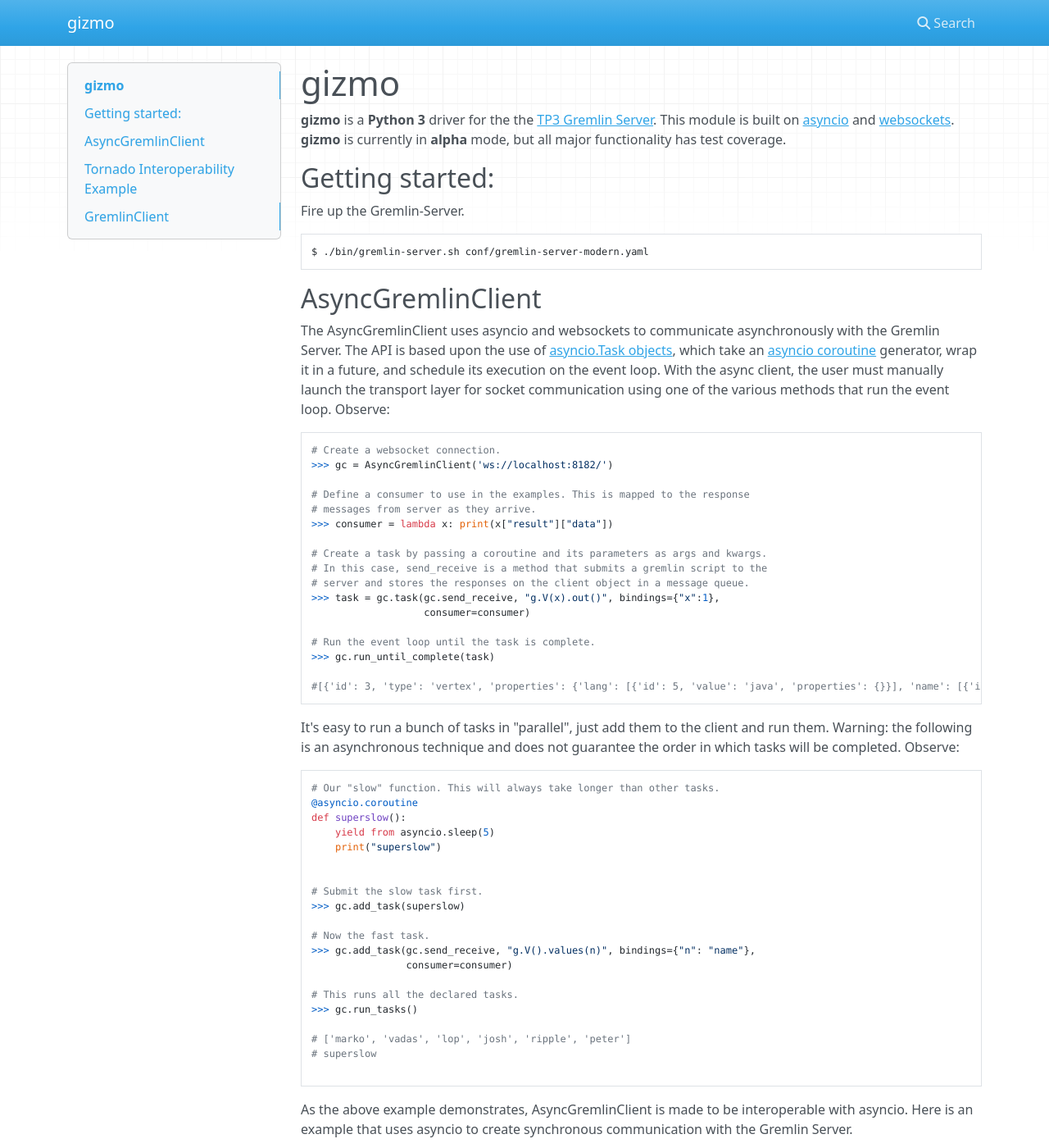
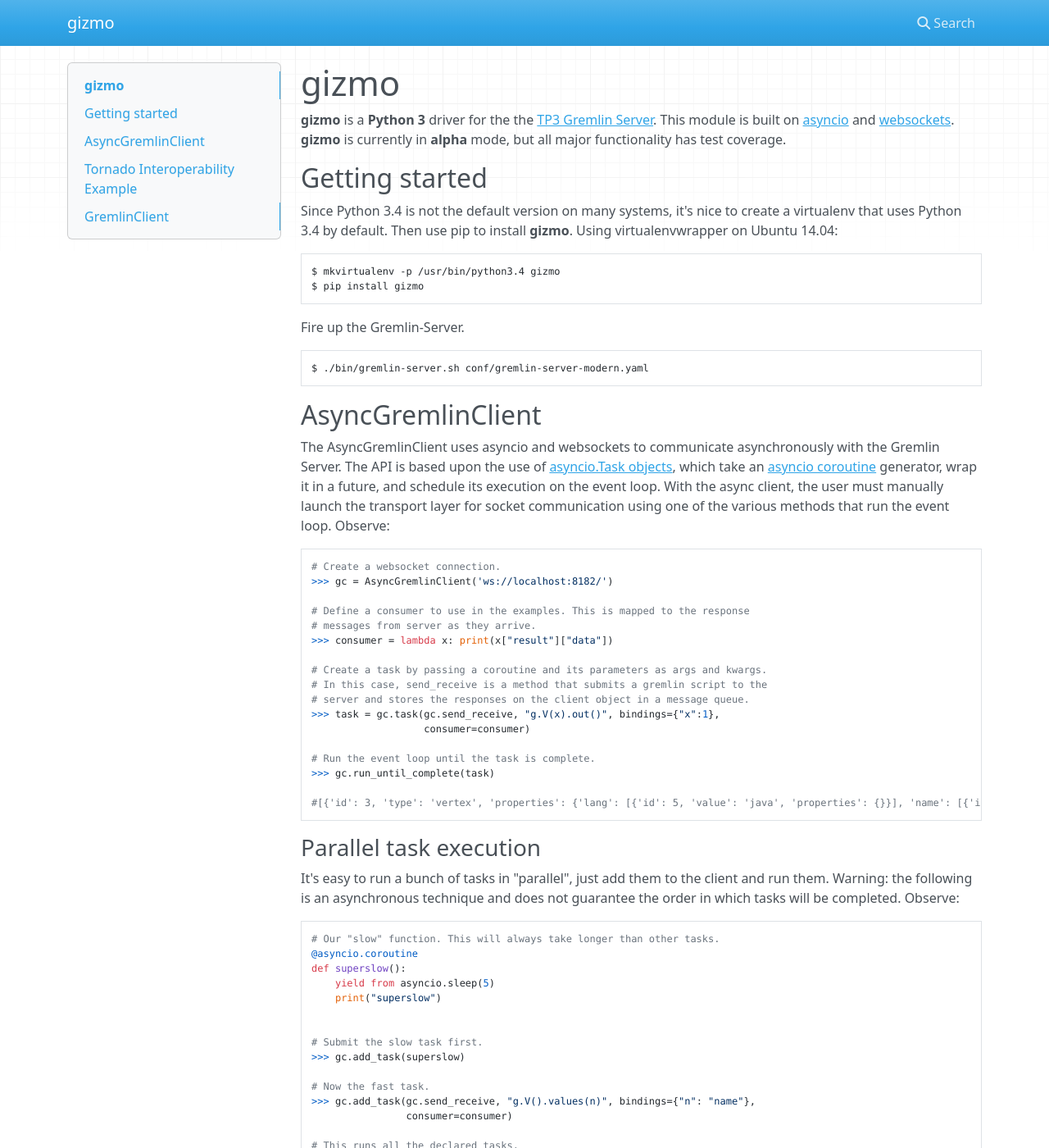
Before and after one commit to davebshow/gizmo, an MkDocs documentation site: the page built from docs/index.md, in a window 1280 px wide and 1400 px high. Shown: the whole window at 82% size. Built offline with MkDocs 1.6.1, drawn with Linux system fonts in a browser that asks for light colours; nearby versions of some CDN libraries; old or Windows-style settings are respelled for this version of MkDocs; some of the changed text lies outside the part shown.

Commit message:
updated docs

````diff
--- a/docs/index.md
+++ b/docs/index.md
@@ -2,8 +2,14 @@
 
 **gizmo** is a **Python 3** driver for the the [TP3 Gremlin Server](http://www.tinkerpop.com/docs/3.0.0.M7/#gremlin-server). This module is built on [asyncio](https://docs.python.org/3/library/asyncio.html) and [websockets](http://aaugustin.github.io/websockets/). **gizmo** is currently in **alpha** mode, but all major functionality has test coverage.
 
-## Getting started:
+## Getting started
 
+Since Python 3.4 is not the default version on many systems, it's nice to create a virtualenv that uses Python 3.4 by default. Then use pip to install **gizmo**. Using virtualenvwrapper on Ubuntu 14.04:
+
+```bash
+$ mkvirtualenv -p /usr/bin/python3.4 gizmo
+$ pip install gizmo
+```
 
 Fire up the Gremlin-Server.
 ```bash
@@ -33,6 +39,8 @@
 #[{'id': 3, 'type': 'vertex', 'properties': {'lang': [{'id': 5, 'value': 'java', 'properties': {}}], 'name': [{'id': 4, 'value': 'lop', 'properties': {}}]}, 'label': 'software'}, {'id': 2, 'type': 'vertex', 'properties': {'name': [{'id': 2, 'value': 'vadas', 'properties': {}}], 'age': [{'id': 3, 'value': 27, 'properties': {}}]}, 'label': 'person'}, {'id': 4, 'type': 'vertex', 'properties': {'name': [{'id': 6, 'value': 'josh', 'properties': {}}], 'age': [{'id': 7, 'value': 32, 'properties': {}}]}, 'label': 'person'}]
 ```
 
+### Parallel task execution
+
 It's easy to run a bunch of tasks in "parallel", just add them to the client and run them. Warning: the following is an asynchronous technique and does not guarantee the order in which tasks will be completed. Observe:
 
 ```python
@@ -58,6 +66,8 @@
 
 ```
 
+### asyncio with gizmo
+
 As the above example demonstrates, AsyncGremlinClient is made to be interoperable with asyncio. Here is an example that uses asyncio to create synchronous communication with the Gremlin Server.
 
 ```python
@@ -82,6 +92,8 @@
 # ['marko', 'vadas', 'lop', 'josh', 'ripple', 'peter']
 ```
 
+### AsyncGremlinClient task queue
+
 Alternatively, you can use the AsyncGremlinClient task queue to enqueue and dequeue tasks. Tasks are executed as they are dequeued.
 
 ```python
````
Also changed, not shown: other parts of docs/index.md (+4 -1 lines), site/index.html, 1 other file.
